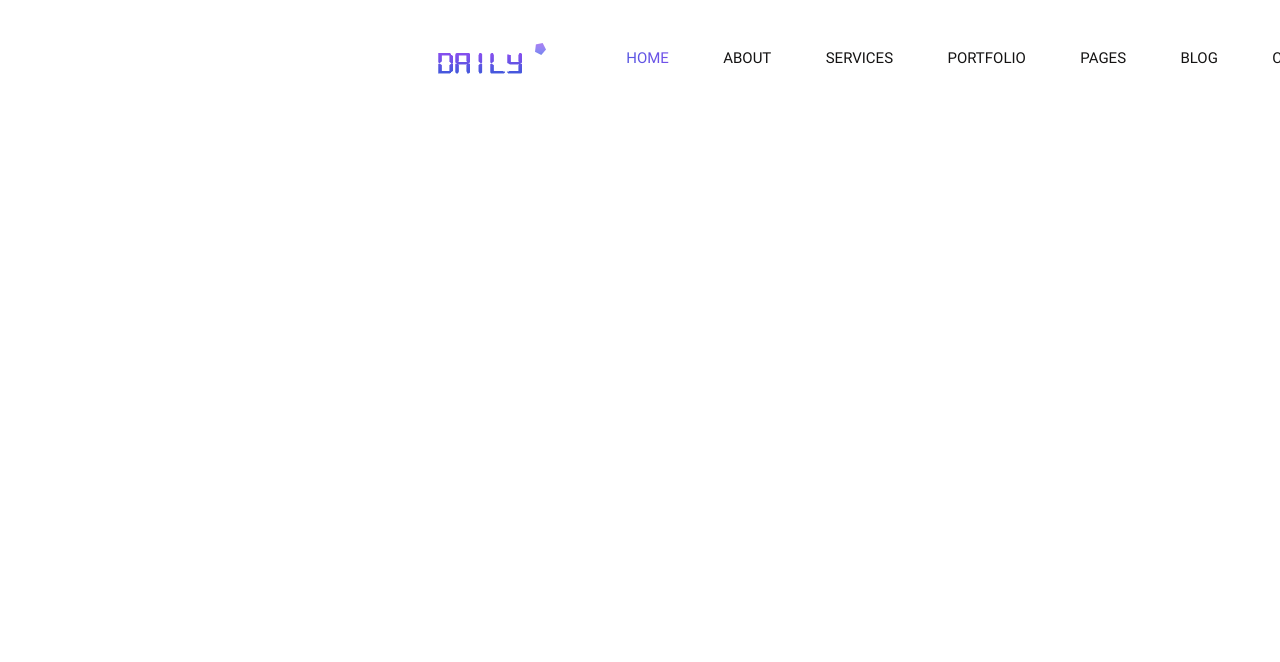
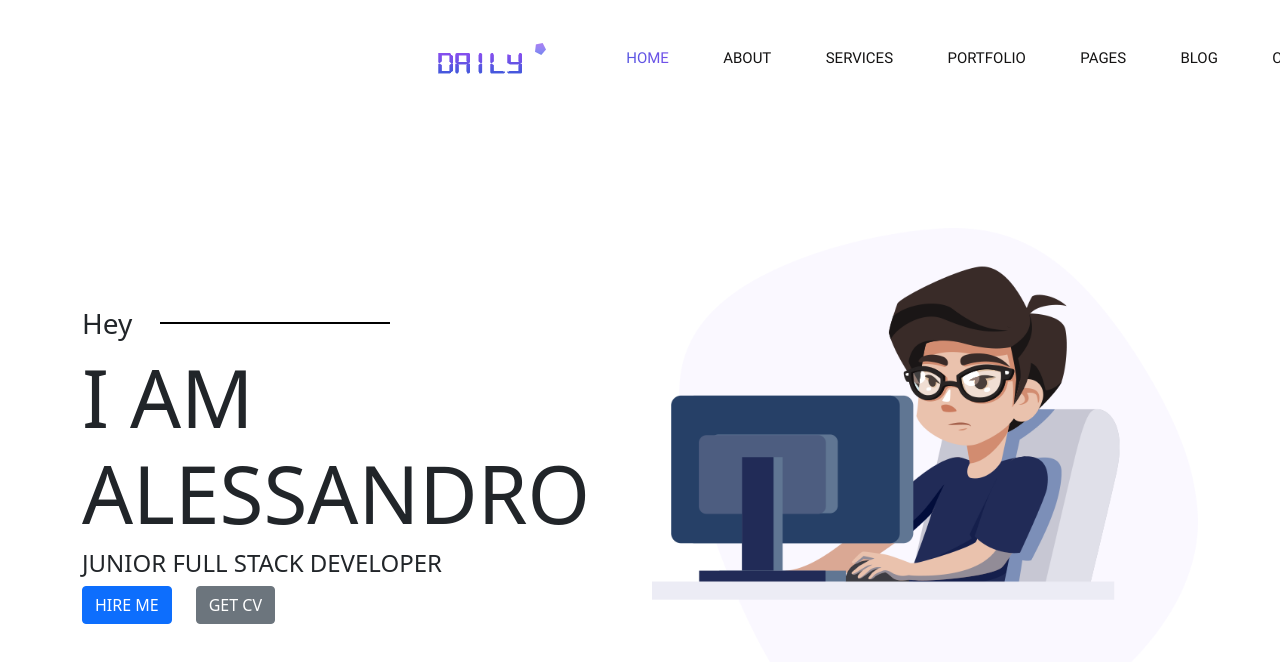
Before and after one commit to JardiinWD/javascript-daily-website, a plain HTML site: page index.html in a window 1280 px wide. Shown: the top 662 px of the page. Drawn offline with Linux system fonts and the light colour scheme.

Commit message:
Completato banner (statico) del sito

```diff
--- a/assets/css/style.css
+++ b/assets/css/style.css
@@ -3,12 +3,13 @@
 /* Import del mio file variabile */
 @import url(./partials/_variables.css);
 
-/*#region Header Style  */
+/*#region Header */
 
 /* Logo */
-.header_area .main-menu .navbar-brand {
+.header_area .main-menu .navbar .navbar-brand{
     padding: 0 2rem 0 5rem;
 }
+
 .header_area .main-menu .navbar {
     padding: 1rem 20rem;
 }
@@ -30,3 +31,32 @@
 }
 
 /*#endregion */
+
+/*#region Site Banner */
+
+.site-main .site-banner .site-title h3{
+    padding-top: 35%;
+    font-weight: 500;
+}
+/* Linea orizzontale sull'H3 */
+.site-main .site-banner .site-title h3::after{
+    content: " ";
+    height: 2px;
+    width: 18vw;
+    background: black;
+    display: inline-block;
+    margin-left: 5%;
+    transform: translateY(-10px);
+}
+.site-main .site-banner .site-title h1{
+    font-size: 5rem;
+}
+.site-main .site-banner .site-title h4{
+    font-size: 1.5rem;
+}
+.site-main .site-banner .banner-image > img{
+    padding: 7rem 0;
+    width: 90rem;
+}
+
+/*#endregion */
--- a/index.html
+++ b/index.html
@@ -46,6 +46,44 @@
     </header>
 
 
+    <!-- /.site-main -->
+    <main class="site-main">
+        <!-- /.site-banner -->
+        <section class="site-banner">
+            <!-- /.container -->
+            <div class="container">
+                <!-- /.row -->
+                <div class="row">
+                    <!-- /.col-lg-6 .col-md-12 .site-title -->
+                    <div class="col-lg-6 col-md-12 site-title">
+                        <!-- /.title-text -->
+                        <h3 class="title-text">Hey</h3>
+                        <!-- /.title-text text-uppercase -->
+                        <h1 class="title-text text-uppercase">I am Alessandro</h1>
+                        <!-- /.title-text text-uppercase -->
+                        <h4 class="title-text text-uppercase">Junior Full Stack Developer</h4>
+                        <!-- /.site-buttons -->
+                        <div class="site-buttons">
+                            <!-- /.d-flex flex-row flex-wrap -->
+                            <div class="d-flex flex-row flex-wrap">
+                                <!-- /.btn button btn-primary me-4 text-uppercase -->
+                                <button type="button" class="btn button btn-primary me-4 text-uppercase">Hire Me</button>
+                                <!-- /.btn button btn-secondary text-uppercase -->
+                                <button type="button" class="btn button btn-secondary text-uppercase">Get CV</button>
+                            </div>
+                        </div>
+                    </div>
+                    <!-- /.col-lg-6 .col-md-12 banner-image -->
+                    <div class="col-lg-6 col-md-12 banner-image">
+                        <!-- /.img-fluid -->
+                        <img src="./assets/img/banner/banner-image.png" alt="banner-img" class="img-fluid">
+                    </div>
+                </div>
+            </div>
+        </section>
+    </main>
+
+
 
 
 
```
Also changed, not shown: assets/img/banner/home-banner.png (deleted).
